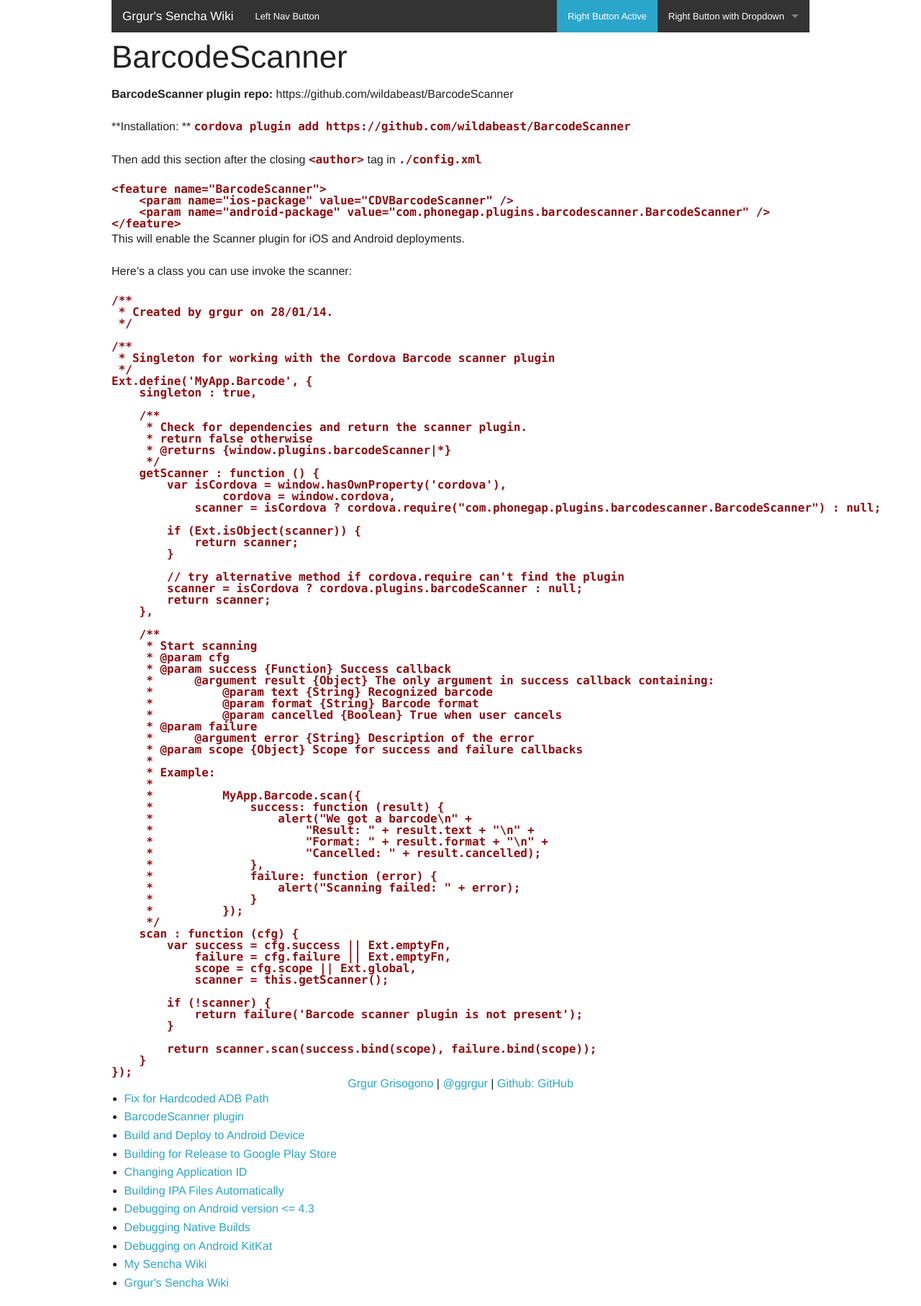
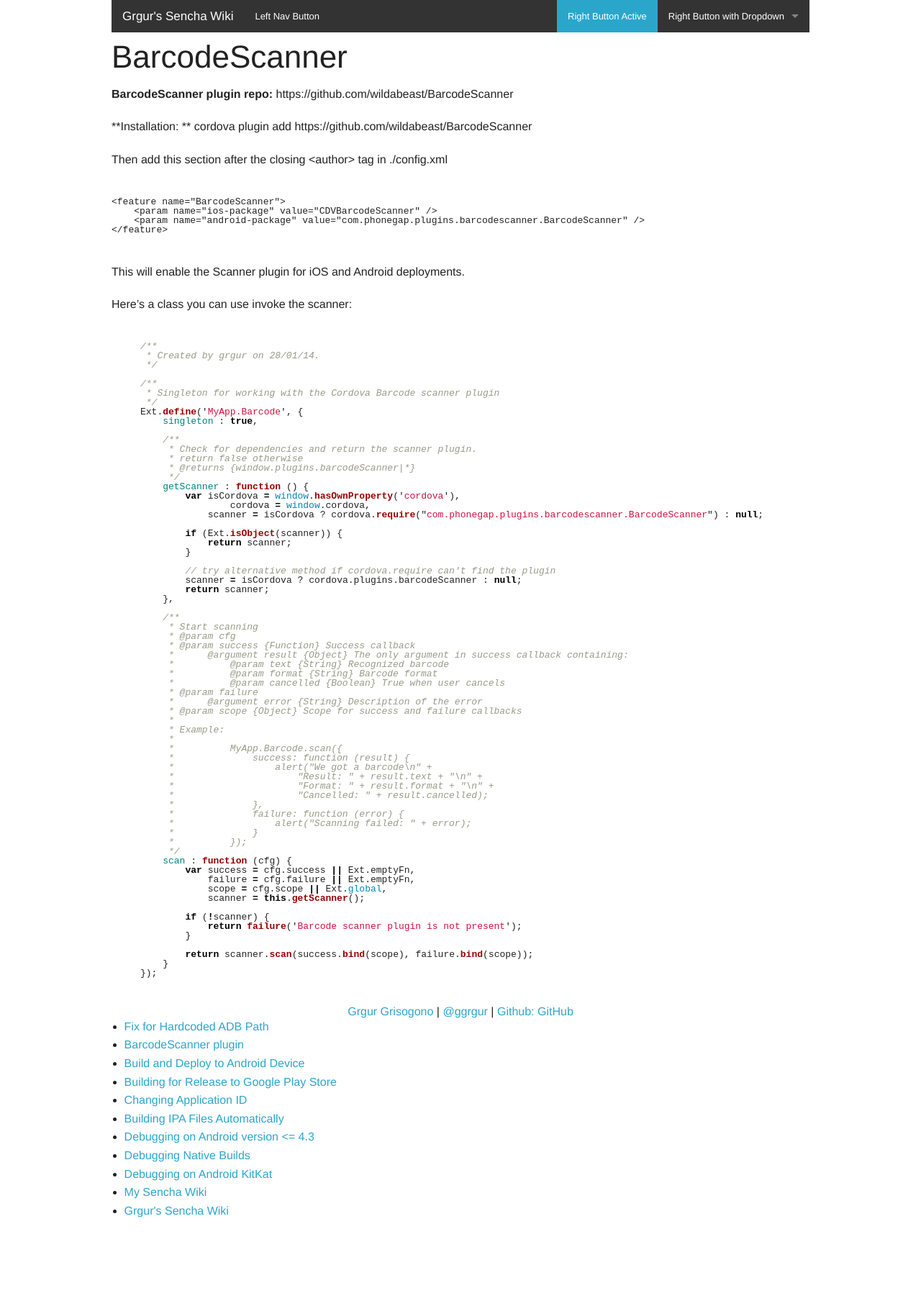
Before and after one commit to grgur/SenchaWiki, a Jekyll site: the page built from native/barcodescanner.md, in a window 1280 px wide. Shown: the whole page at 72% size. Built offline with Jekyll 4.4.1, drawn with Linux system fonts in a browser that asks for light colours; after the commit the page ends 1715 px from its top, so only the background shows below that.

Commit message:
Working on pygmentation

````diff
--- a/_layouts/post.html
+++ b/_layouts/post.html
@@ -14,6 +14,7 @@
 
   <!-- CSS Files -->
   <link rel="stylesheet" href="/assets/css/foundation.min.css">
+  <link rel="stylesheet" href="/assets/css/pygments.css">
 
   <script src="/assets/js/modernizr.foundation.js"></script>
 
--- /dev/null
+++ b/assets/css/pygments.css
@@ -0,0 +1,63 @@
+.hll { background-color: #ffffcc }
+.c { color: #999988; font-style: italic } /* Comment */
+.err { color: #a61717; background-color: #e3d2d2 } /* Error */
+.k { color: #000000; font-weight: bold } /* Keyword */
+.o { color: #000000; font-weight: bold } /* Operator */
+.cm { color: #999988; font-style: italic } /* Comment.Multiline */
+.cp { color: #999999; font-weight: bold; font-style: italic } /* Comment.Preproc */
+.c1 { color: #999988; font-style: italic } /* Comment.Single */
+.cs { color: #999999; font-weight: bold; font-style: italic } /* Comment.Special */
+.gd { color: #000000; background-color: #ffdddd } /* Generic.Deleted */
+.ge { color: #000000; font-style: italic } /* Generic.Emph */
+.gr { color: #aa0000 } /* Generic.Error */
+.gh { color: #999999 } /* Generic.Heading */
+.gi { color: #000000; background-color: #ddffdd } /* Generic.Inserted */
+.go { color: #888888 } /* Generic.Output */
+.gp { color: #555555 } /* Generic.Prompt */
+.gs { font-weight: bold } /* Generic.Strong */
+.gu { color: #aaaaaa } /* Generic.Subheading */
+.gt { color: #aa0000 } /* Generic.Traceback */
+.kc { color: #000000; font-weight: bold } /* Keyword.Constant */
+.kd { color: #000000; font-weight: bold } /* Keyword.Declaration */
+.kn { color: #000000; font-weight: bold } /* Keyword.Namespace */
+.kp { color: #000000; font-weight: bold } /* Keyword.Pseudo */
+.kr { color: #000000; font-weight: bold } /* Keyword.Reserved */
+.kt { color: #445588; font-weight: bold } /* Keyword.Type */
+.m { color: #009999 } /* Literal.Number */
+.s { color: #d01040 } /* Literal.String */
+.na { color: #008080 } /* Name.Attribute */
+.nb { color: #0086B3 } /* Name.Builtin */
+.nc { color: #445588; font-weight: bold } /* Name.Class */
+.no { color: #008080 } /* Name.Constant */
+.nd { color: #3c5d5d; font-weight: bold } /* Name.Decorator */
+.ni { color: #800080 } /* Name.Entity */
+.ne { color: #990000; font-weight: bold } /* Name.Exception */
+.nf { color: #990000; font-weight: bold } /* Name.Function */
+.nl { color: #990000; font-weight: bold } /* Name.Label */
+.nn { color: #555555 } /* Name.Namespace */
+.nt { color: #000080 } /* Name.Tag */
+.nv { color: #008080 } /* Name.Variable */
+.ow { color: #000000; font-weight: bold } /* Operator.Word */
+.w { color: #bbbbbb } /* Text.Whitespace */
+.mf { color: #009999 } /* Literal.Number.Float */
+.mh { color: #009999 } /* Literal.Number.Hex */
+.mi { color: #009999 } /* Literal.Number.Integer */
+.mo { color: #009999 } /* Literal.Number.Oct */
+.sb { color: #d01040 } /* Literal.String.Backtick */
+.sc { color: #d01040 } /* Literal.String.Char */
+.sd { color: #d01040 } /* Literal.String.Doc */
+.s2 { color: #d01040 } /* Literal.String.Double */
+.se { color: #d01040 } /* Literal.String.Escape */
+.sh { color: #d01040 } /* Literal.String.Heredoc */
+.si { color: #d01040 } /* Literal.String.Interpol */
+.sx { color: #d01040 } /* Literal.String.Other */
+.sr { color: #009926 } /* Literal.String.Regex */
+.s1 { color: #d01040 } /* Literal.String.Single */
+.ss { color: #990073 } /* Literal.String.Symbol */
+.bp { color: #999999 } /* Name.Builtin.Pseudo */
+.vc { color: #008080 } /* Name.Variable.Class */
+.vg { color: #008080 } /* Name.Variable.Global */
+.vi { color: #008080 } /* Name.Variable.Instance */
+.il { color: #009999 } /* Literal.Number.Integer.Long */
+code {font-family: inherit; font-weight: normal; color: inherit;}
+pre {margin: 3em 0;}
--- a/native/barcodescanner.md
+++ b/native/barcodescanner.md
@@ -25,7 +25,7 @@
 
 Here's a class you can use invoke the scanner:
 
-```javascript
+{% highlight javascript %}
 /**
  * Created by grgur on 28/01/14.
  */
@@ -94,4 +94,4 @@
         return scanner.scan(success.bind(scope), failure.bind(scope));
     }
 });
-```
+{% endhighlight %}
````
